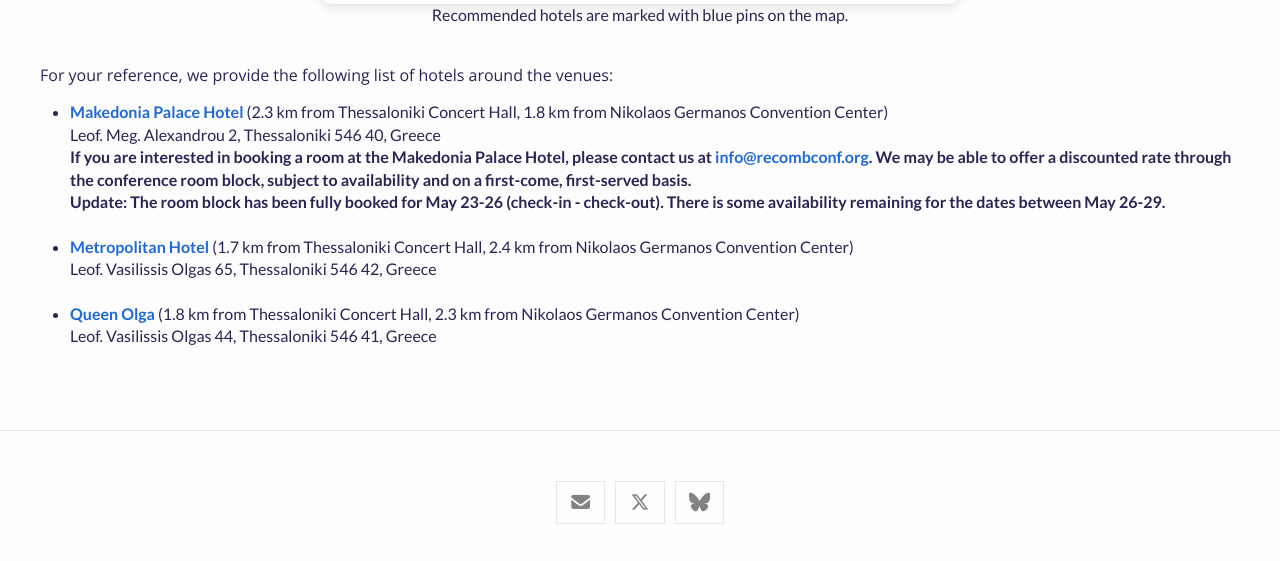
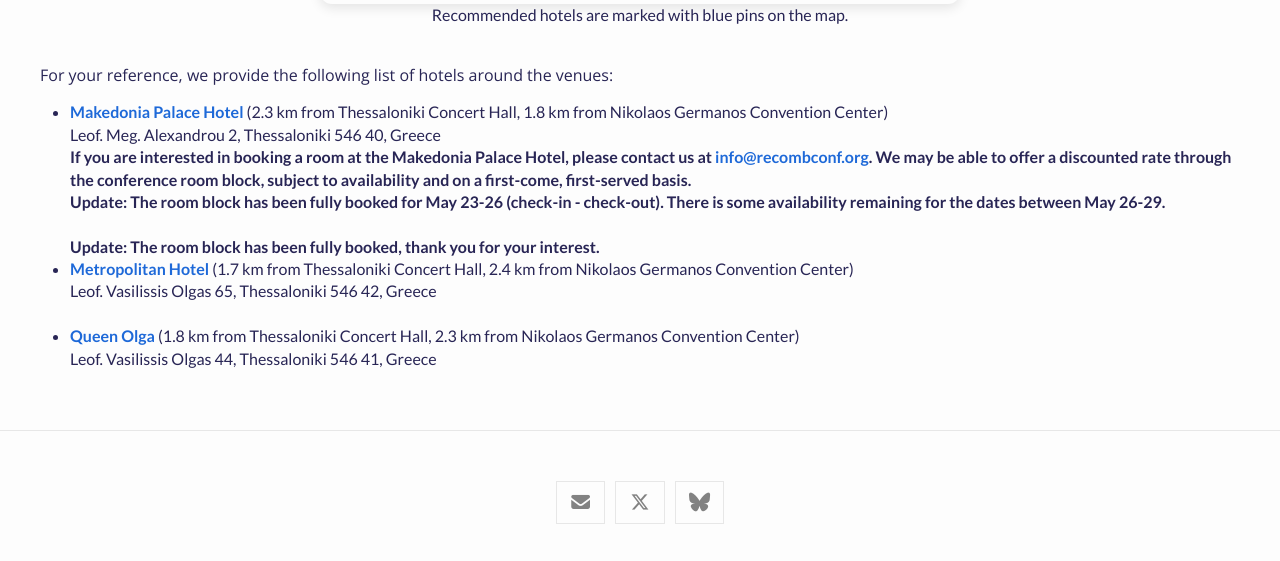
Before and after one commit to recomb-conference/recomb2026, a Jekyll site: the page built from hotels.md, in a window 1280 px wide and 1349 px high. Shown: the part 788-1349 px from the top of the window. Built offline with Jekyll 4.4.1, drawn with Linux system fonts in a browser that asks for light colours; nearby versions of some CDN libraries.

Commit message:
Update hotels.md

```diff
--- a/hotels.md
+++ b/hotels.md
@@ -25,6 +25,7 @@
   <br>Leof. Meg. Alexandrou 2, Thessaloniki 546 40, Greece<br>
   **If you are interested in booking a room at the Makedonia Palace Hotel, please contact us at [info@recombconf.org](mailto:info@recombconf.org). We may be able to offer a discounted rate through the conference room block, subject to availability and on a first-come, first-served basis.** <br>
   **Update: The room block has been fully booked for May 23-26 (check-in - check-out). There is some availability remaining for the dates between May 26-29.** <br><br>
+  **Update: The room block has been fully booked, thank you for your interest.**
 * [**Metropolitan Hotel**](https://www.metropolitan.gr/en/) (1.7 km from Thessaloniki Concert Hall, 2.4 km from Nikolaos Germanos Convention Center)
   <br>Leof. Vasilissis Olgas 65, Thessaloniki 546 42, Greece <br><br>
 * [**Queen Olga**](https://www.queenolga.gr/) (1.8 km from Thessaloniki Concert Hall, 2.3 km from Nikolaos Germanos Convention Center)
```
